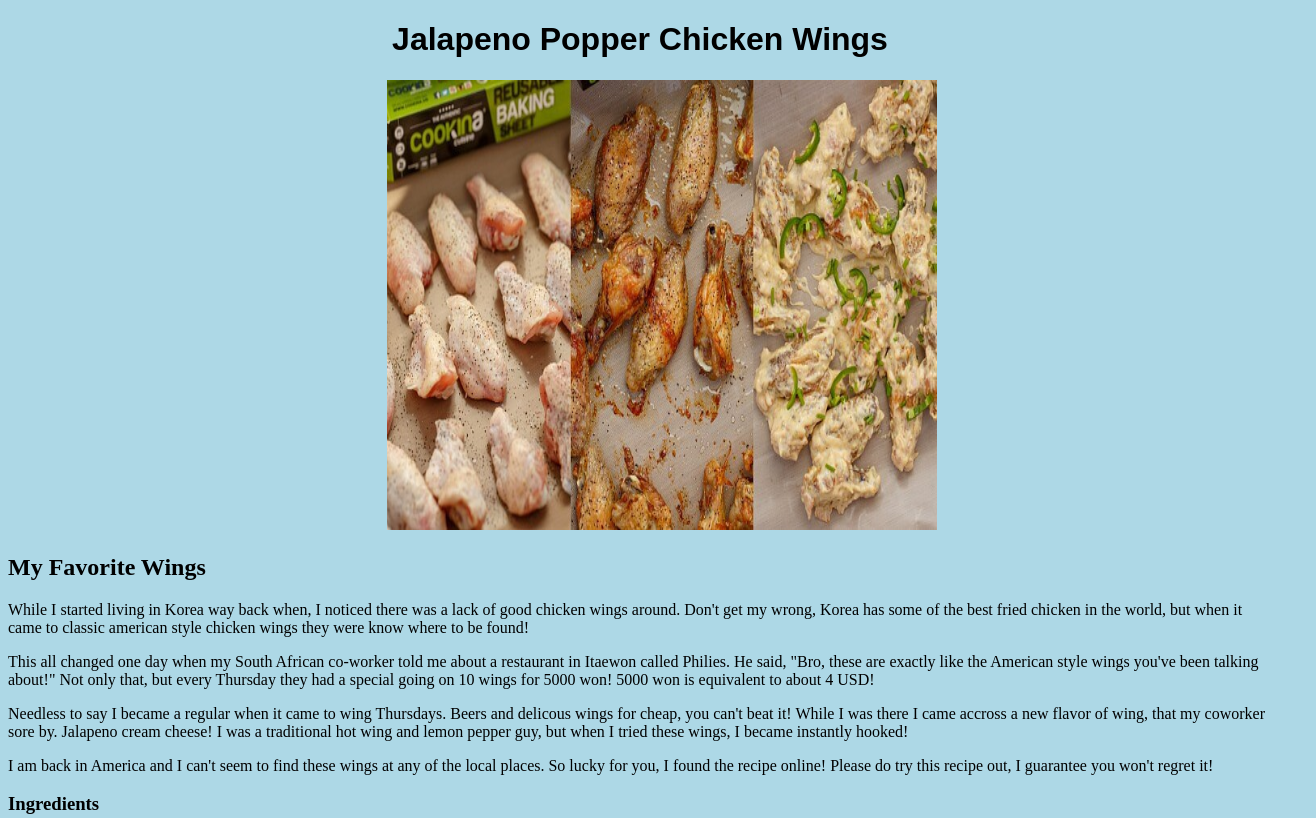
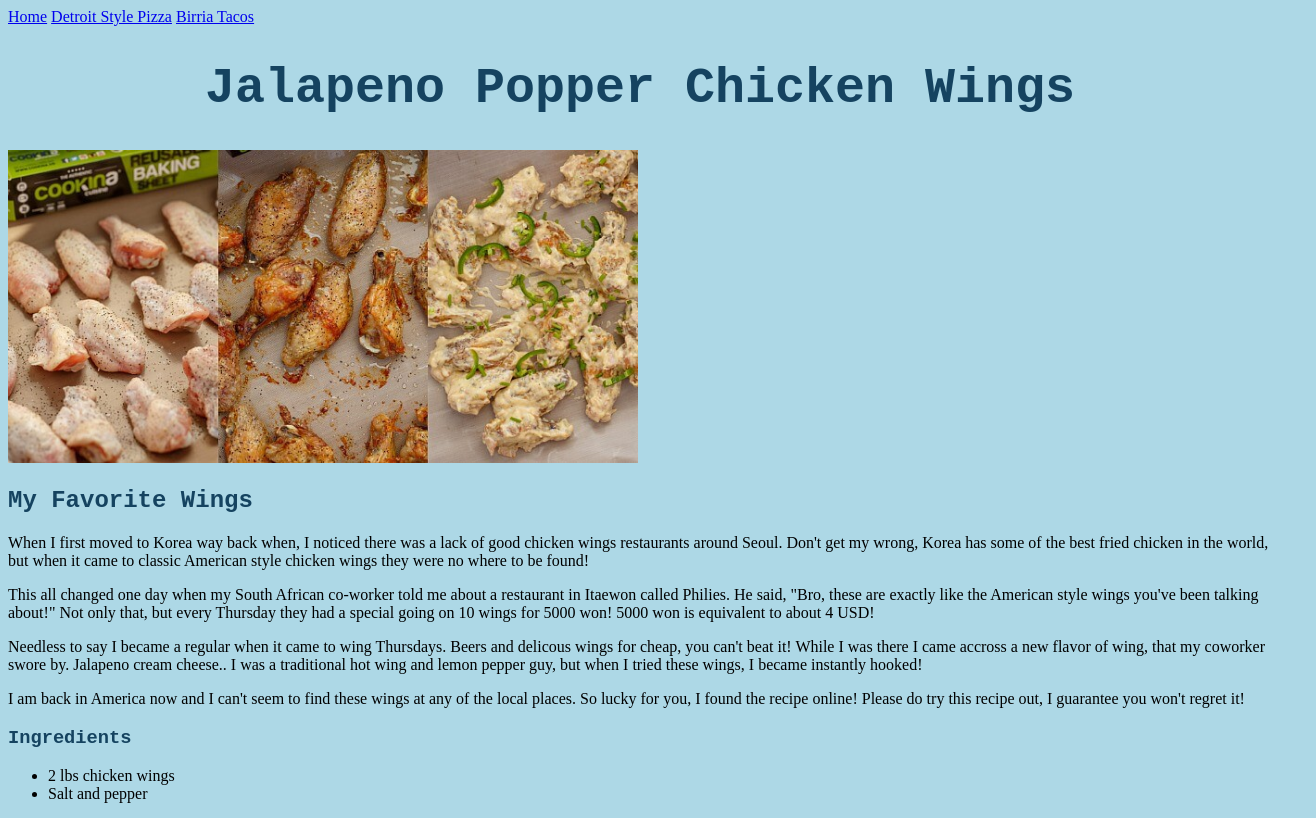
Before and after one commit to kingdallas24/My-Recipes, a plain HTML site: page recipes/chicken.html in a window 1280 px wide. Shown: the top 818 px of the page, 1316 px wide, since content can reach past the window. Drawn offline with Linux system fonts and the light colour scheme.

Commit message:
Updated pages with CSS elements(color, font, size, etc.)

```diff
--- a/recipes/chicken.html
+++ b/recipes/chicken.html
@@ -4,19 +4,27 @@
     <meta charset="UTF-8">
     <meta http-equiv="X-UA-Compatible" content="IE=edge">
     <meta name="viewport" content="width=device-width, initial-scale=1.0">
-    <link rel="stylesheet" href="/styles.css">
+    <link rel="stylesheet" href="../styles.css">
     <title>Jalapeno Popper Chicken Wings</title>
 </head>
 <body>
-    <h1>Jalapeno Popper Chicken Wings</h1>
-    <div>
+    <span>
+        <nav>
+            <a href="../index.html">Home</a>
+            <a href="./pizza.html">Detroit Style Pizza</a>
+            <a href="./tacos.html">Birria Tacos</a>
+        </nav>
+    </span>
+
+        <h1>Jalapeno Popper Chicken Wings</h1>
+    <div class="mainContainer">
         <img src="../img/wings.jpeg" alt="wings">
         <h2>My Favorite Wings</h2>
         <div>
-            <p>While I started living in Korea way back when, I noticed there was a lack of good chicken wings around. Don't get my wrong, Korea has some of the best fried chicken in the world, but when it came to classic american style chicken wings they were know where to be found!</p>
+            <p>When I first moved to Korea way back when, I noticed there was a lack of good chicken wings restaurants around Seoul. Don't get my wrong, Korea has some of the best fried chicken in the world, but when it came to classic American style chicken wings they were no where to be found!</p>
             <p>This all changed one day when my South African co-worker told me about a restaurant in Itaewon called Philies. He said, "Bro, these are exactly like the American style wings you've been talking about!" Not only that, but every Thursday they had a special going on 10 wings for 5000 won! 5000 won is equivalent to about 4 USD! </p>
-            <p>Needless to say I became a regular when it came to wing Thursdays. Beers and delicous wings for cheap, you can't beat it! While I was there I came accross a new flavor of wing, that my coworker sore by. Jalapeno cream cheese! I was a traditional hot wing and lemon pepper guy, but when I tried these wings, I became instantly hooked!</p>
-            <p>I am back in America and I can't seem to find these wings at any of the local places. So lucky for you, I found the recipe online! Please do try this recipe out, I guarantee you won't regret it!</p>
+            <p>Needless to say I became a regular when it came to wing Thursdays. Beers and delicous wings for cheap, you can't beat it! While I was there I came accross a new flavor of wing, that my coworker swore by. Jalapeno cream cheese.. I was a traditional hot wing and lemon pepper guy, but when I tried these wings, I became instantly hooked!</p>
+            <p>I am back in America now and I can't seem to find these wings at any of the local places. So lucky for you, I found the recipe online! Please do try this recipe out, I guarantee you won't regret it!</p>
 
             <h3>Ingredients</h3>
             <ul>
@@ -45,6 +53,12 @@
                 <li>Add in milk, cream cheese, mustard, cumin, and parpika. Whisk, stirring frequently, until the mixture thickens and comes to a boil. Stir in cheddar cheese and cook until desired thickness is achieved. Remove from heat.</li>
                 <li>Toss sauce with chicken wings OR place sauce on the side to dip your chicken wings into.</li>
             </ol>
+
+
+
+            </div>
+
+
         </div>
 </div>
 
--- a/styles.css
+++ b/styles.css
@@ -1,37 +1,27 @@
-h1 {
-    font-family: 'Nunito', sans-serif;
-font-family: 'Raleway', sans-serif;
-font-size:xx-large;
-text-align: center;
-}
 
-body {
+
+* body {
     background-color: lightblue;
 }
 
-img {
-    width: 550px;
-    height: 450px;
-    margin-left: 30%;
-    margin-right: 30%;
 
+h1{
+    text-align: center;
+    color: #154360;
+    font-family: 'Courier New', Courier, monospace;
+    font-size: 50px;
 }
 
-.menu {
-    margin-left: 30%;
-    margin-right: 30%;
-    display: inline-flex;
+.para {
+    text-align: center;
 }
 
-.chicken {
-    margin-right: 5px;
+h2, h3, h4 {
+    color: #154360;
+    font-family: 'Courier New', Courier, monospace;
 }
 
-.pizza {
-    margin-right: 75px;
-    margin-left: 75px;
+img {
+    height: auto;
+    width: 630px;
 }
-
-.tacos {
-    margin-left:20px;
-}
```
Also changed, not shown: index.html (+10 -6 lines), recipes/pizza.html (+17 -3 lines), recipes/tacos.html (+12 -2 lines).
